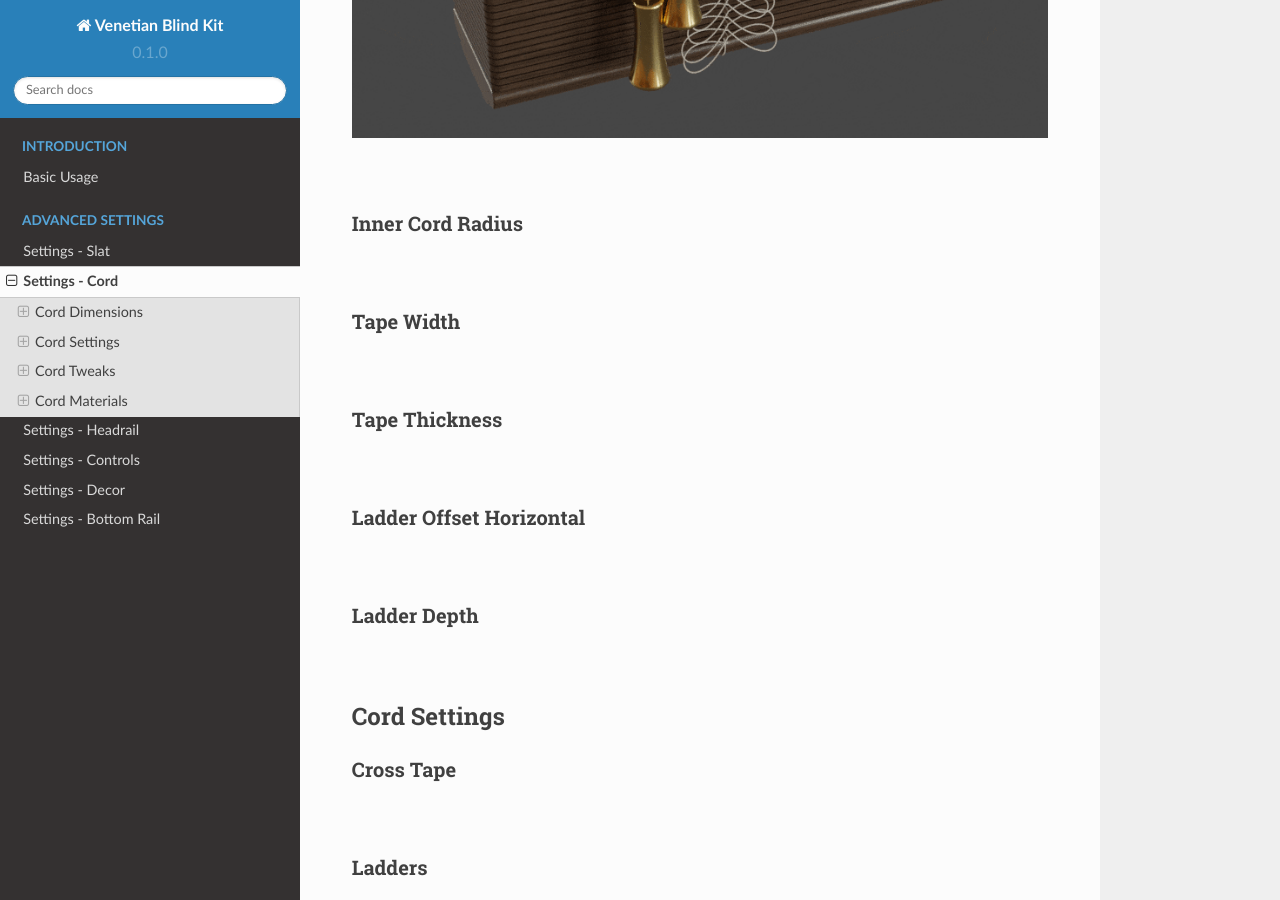
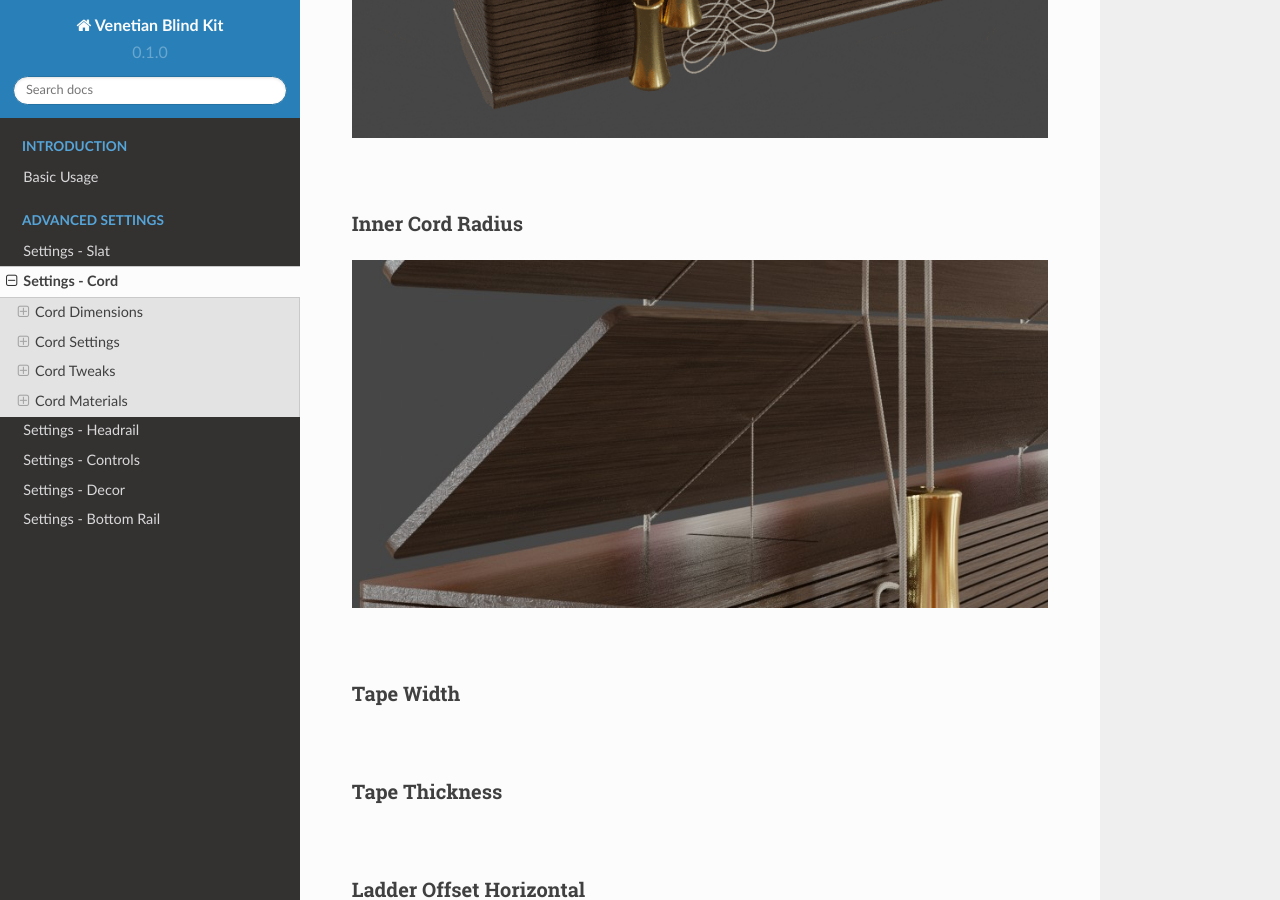
Before and after one commit to imperfectlink/VenetianBlindKit, a Sphinx documentation site: the page built from docs/source/cord.rst, in a window 1280 px wide and 900 px high, scrolled down 524 px. Built offline with Sphinx 7.4.7 and the Read the Docs theme 2.0.0, drawn with Linux system fonts in a browser that asks for light colours.

Commit message:
Update cord.rst

```diff
--- a/docs/source/cord.rst
+++ b/docs/source/cord.rst
@@ -15,6 +15,8 @@ Cord Radius
 
 Inner Cord Radius
 ----
+
+.. image:: img/VBK_CordRadius2.jpg
 
 |
 
```
